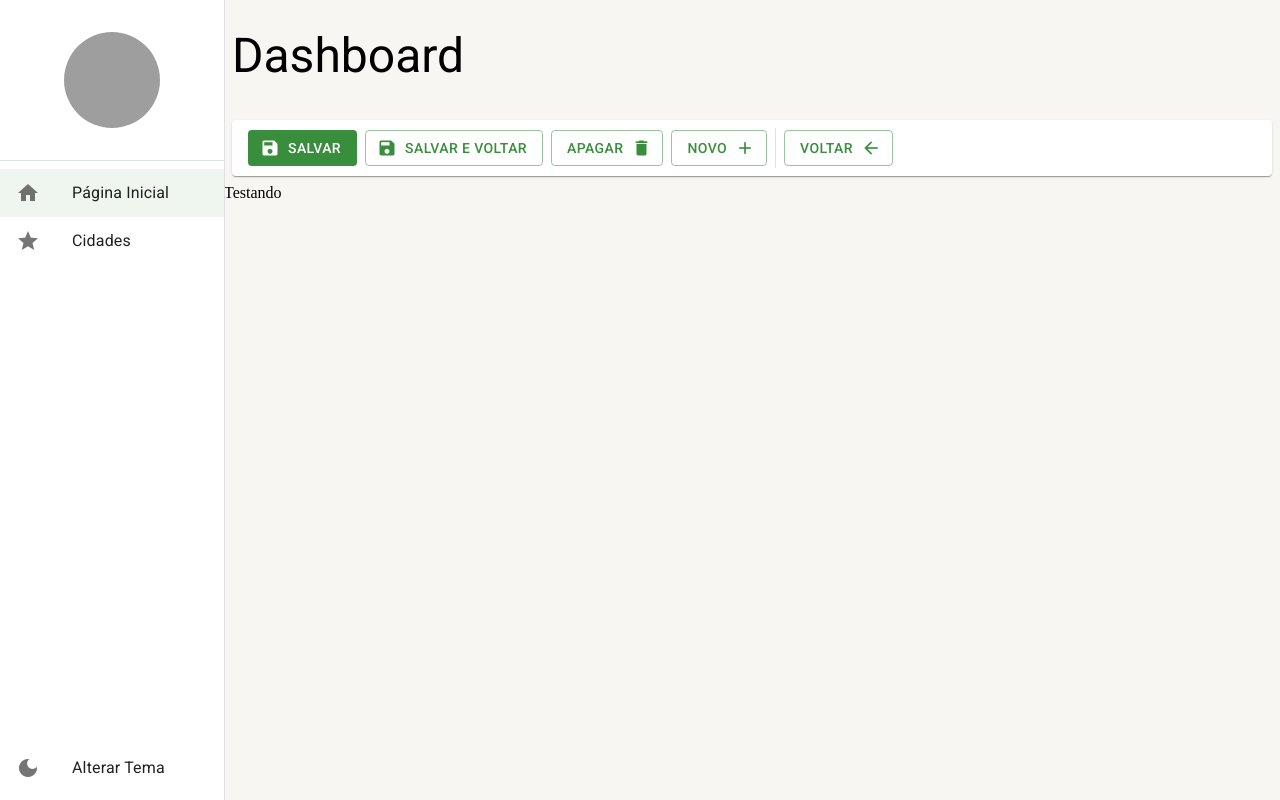
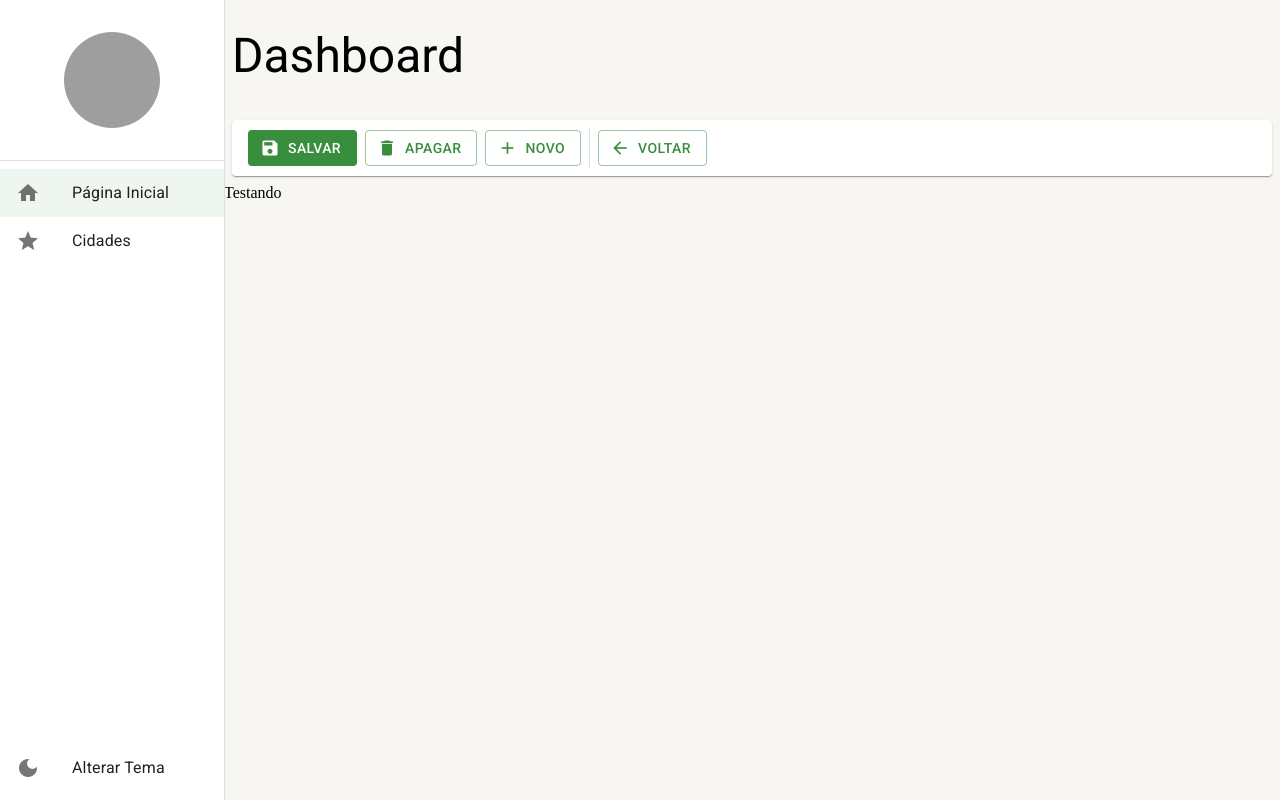
Before and after one commit to leomar-sartor/CursoReact, a React (Create React App) app: page /home in a window 1280 px wide. Built offline with nearby package versions, Linux system fonts and the light colour scheme; grey boxes are pictures that could not be loaded.

Commit message:
add skeleton load in buttons ferramentas de detalhe

```diff
--- a/src/shared/components/ferramentas-de-detalhe/FerramentasDeDetalhe.tsx
+++ b/src/shared/components/ferramentas-de-detalhe/FerramentasDeDetalhe.tsx
@@ -1,11 +1,56 @@
-import { Box, Button, Divider, Icon, Paper, useTheme } from "@mui/material";
+import {
+  Box,
+  Button,
+  Divider,
+  Icon,
+  Paper,
+  Skeleton,
+  useTheme
+} from "@mui/material";
 
 interface IFerramentasDeDetalheProp {
-    children?: React.ReactNode
+  textoBotaoNovo?: string;
+
+  mostrarBotaoNovo?: boolean;
+  mostrarBotaoVoltar?: boolean;
+  mostrarBotaoApagar?: boolean;
+  mostrarBotaoSalvar?: boolean;
+  mostrarBotaoSalvarEFechar?: boolean;
+
+  mostrarBotaoNovoCarregando?: boolean;
+  mostrarBotaoVoltarCarregando?: boolean;
+  mostrarBotaoApagarCarregando?: boolean;
+  mostrarBotaoSalvarCarregando?: boolean;
+  mostrarBotaoSalvarEFecharCarregando?: boolean;
+
+  aoClicarEmNovo?: () => void;
+  aoClicarEmVoltar?: () => void;
+  aoClicarEmApagar?: () => void;
+  aoClicarEmSalvar?: () => void;
+  aoClicarEmSalvarEFechar?: () => void;
 }
 
-export const FerramentasDeDetalhe: React.FC<IFerramentasDeDetalheProp> = () => {
+export const FerramentasDeDetalhe: React.FC<IFerramentasDeDetalheProp> = ({
+  textoBotaoNovo = "Novo",
 
+  mostrarBotaoNovo = true,
+  mostrarBotaoVoltar = true,
+  mostrarBotaoApagar = true,
+  mostrarBotaoSalvar = true,
+  mostrarBotaoSalvarEFechar = false,
+
+  mostrarBotaoNovoCarregando = false,
+  mostrarBotaoVoltarCarregando = false,
+  mostrarBotaoApagarCarregando = false,
+  mostrarBotaoSalvarCarregando = false,
+  mostrarBotaoSalvarEFecharCarregando = false,
+
+  aoClicarEmNovo,
+  aoClicarEmVoltar,
+  aoClicarEmApagar,
+  aoClicarEmSalvar,
+  aoClicarEmSalvarEFechar
+}) => {
   const theme = useTheme();
   return (
     <Box
@@ -18,52 +63,73 @@ export const FerramentasDeDetalhe: React.FC<IFerramentasDeDetalheProp> = () => {
       gap={1}
       alignItems="center"
     >
+      {mostrarBotaoSalvar && !mostrarBotaoSalvarCarregando && (
         <Button
           color="primary"
           disableElevation
           variant="contained"
+          onClick={aoClicarEmSalvar}
           startIcon={<Icon>save</Icon>}
         >
           Salvar
         </Button>
+      )}
+      {mostrarBotaoSalvarCarregando && <Skeleton width={110} height={62} />}
 
+      {mostrarBotaoSalvarEFechar && !mostrarBotaoSalvarEFecharCarregando && (
         <Button
           color="primary"
           disableElevation
           variant="outlined"
+          onClick={aoClicarEmSalvarEFechar}
           startIcon={<Icon>save</Icon>}
         >
           Salvar e Voltar
         </Button>
+      )}
+      {mostrarBotaoSalvarEFecharCarregando && (
+        <Skeleton width={180} height={62} />
+      )}
 
+      {mostrarBotaoApagar && !mostrarBotaoApagarCarregando && (
         <Button
           color="primary"
           disableElevation
           variant="outlined"
-        endIcon={<Icon>delete</Icon>}
+          onClick={aoClicarEmApagar}
+          startIcon={<Icon>delete</Icon>}
         >
           Apagar
         </Button>
+      )}
+      {mostrarBotaoApagarCarregando && <Skeleton width={110} height={62} />}
 
+      {mostrarBotaoNovo && !mostrarBotaoNovoCarregando && (
         <Button
           color="primary"
           disableElevation
           variant="outlined"
-        endIcon={<Icon>add</Icon>}
+          onClick={aoClicarEmNovo}
+          startIcon={<Icon>add</Icon>}
         >
-        Novo
+          {textoBotaoNovo}
         </Button>
+      )}
+      {mostrarBotaoNovoCarregando && <Skeleton width={110} height={62} />}
 
-      <Divider variant="middle" orientation="vertical"/>
-
+      <Divider variant="middle" orientation="vertical" />
+      {mostrarBotaoVoltar && !mostrarBotaoVoltarCarregando && (
         <Button
           color="primary"
           disableElevation
           variant="outlined"
-        endIcon={<Icon>arrow_back</Icon>}
+          onClick={aoClicarEmVoltar}
+          startIcon={<Icon>arrow_back</Icon>}
         >
           Voltar
         </Button>
+      )}
+      {mostrarBotaoVoltarCarregando && <Skeleton width={110} height={62} />}
     </Box>
   );
 };
```
Also changed, not shown: 1 other file (tests, documents, lock files or other folders). Lines whose indentation alone changed are shown as unchanged.
